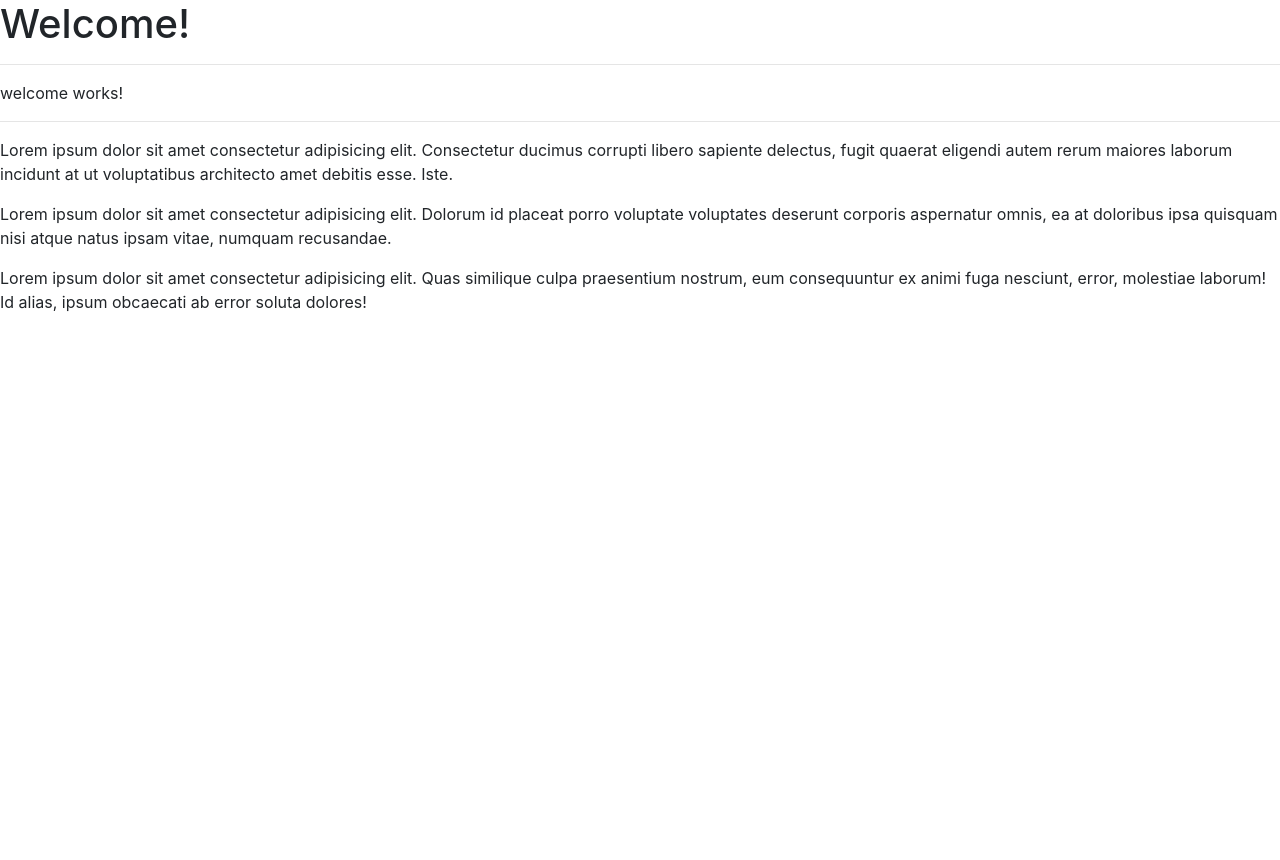
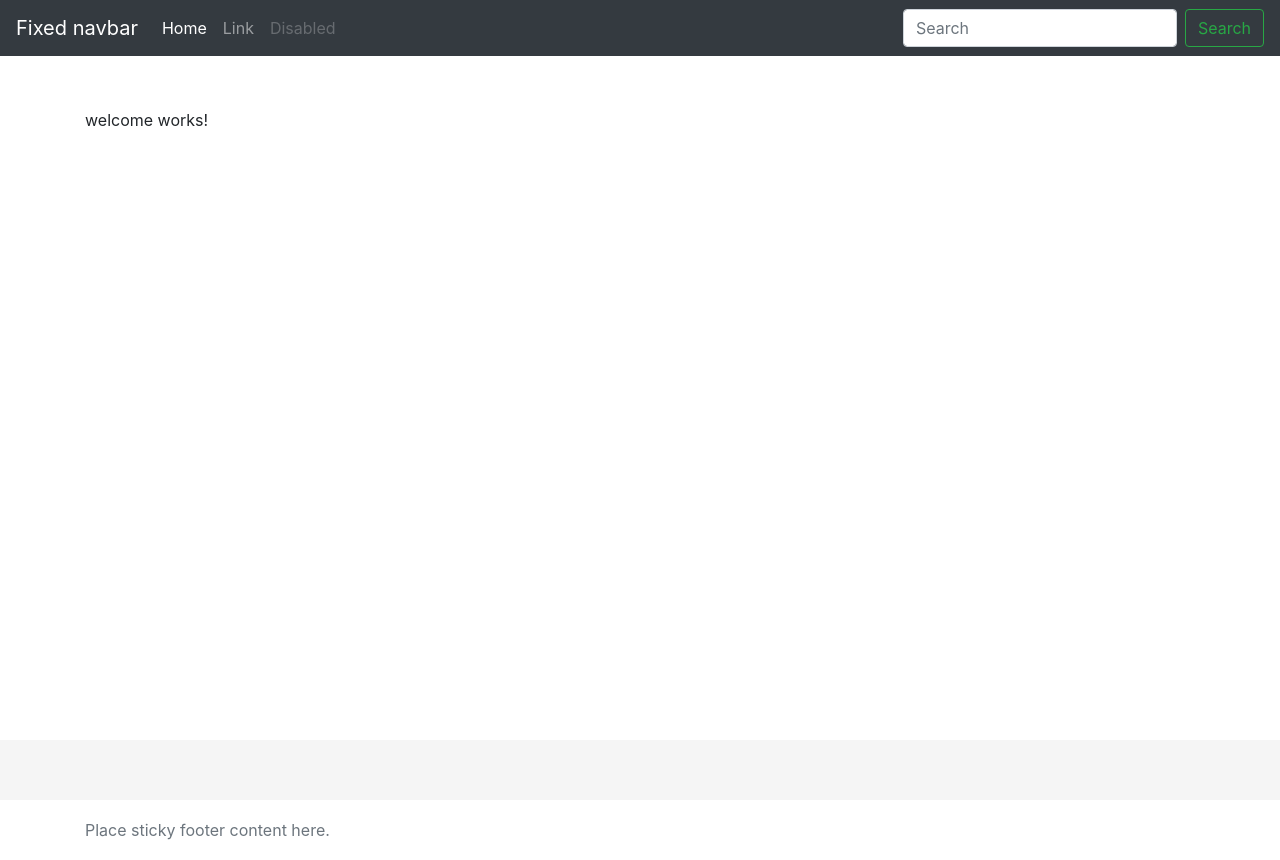
Before and after one commit to siposm/oktatas-frontend-dev, an Angular app in the folder modul-11/userManager/: page /welcome in a window 1280 px wide. Before the commit the page ends 800 px from the top, so only its background shows below. Built offline with nearby package versions, Linux system fonts and the light colour scheme.

Commit message:
added sticky footer + navbar https://getbootstrap.com/docs/4.1/examples/

```diff
--- a/modul-11/userManager/src/app/app.component.html
+++ b/modul-11/userManager/src/app/app.component.html
@@ -1,13 +1,39 @@
-<h1>Welcome!</h1>
-<hr>
+<header>
+  <!-- Fixed navbar -->
+  <nav class="navbar navbar-expand-md navbar-dark fixed-top bg-dark">
+    <a class="navbar-brand" href="#">Fixed navbar</a>
+    <button class="navbar-toggler" type="button" data-toggle="collapse" data-target="#navbarCollapse" aria-controls="navbarCollapse" aria-expanded="false" aria-label="Toggle navigation">
+      <span class="navbar-toggler-icon"></span>
+    </button>
+    <div class="collapse navbar-collapse" id="navbarCollapse">
+      <ul class="navbar-nav mr-auto">
+        <li class="nav-item active">
+          <a class="nav-link" href="#">Home <span class="sr-only">(current)</span></a>
+        </li>
+        <li class="nav-item">
+          <a class="nav-link" href="#">Link</a>
+        </li>
+        <li class="nav-item">
+          <a class="nav-link disabled" href="#">Disabled</a>
+        </li>
+      </ul>
+      <form class="form-inline mt-2 mt-md-0">
+        <input class="form-control mr-sm-2" type="text" placeholder="Search" aria-label="Search">
+        <button class="btn btn-outline-success my-2 my-sm-0" type="submit">Search</button>
+      </form>
+    </div>
+  </nav>
+</header>
 
-<div class="content">
-  <router-outlet></router-outlet>
-</div>
+<!-- Begin page content -->
+<main role="main" class="container">
+  <div class="mt-5">
+    <router-outlet></router-outlet>
+  </div>
+</main>
 
-<hr>
-<footer>
-  <p>Lorem ipsum dolor sit amet consectetur adipisicing elit. Consectetur ducimus corrupti libero sapiente delectus, fugit quaerat eligendi autem rerum maiores laborum incidunt at ut voluptatibus architecto amet debitis esse. Iste.</p>
-  <p>Lorem ipsum dolor sit amet consectetur adipisicing elit. Dolorum id placeat porro voluptate voluptates deserunt corporis aspernatur omnis, ea at doloribus ipsa quisquam nisi atque natus ipsam vitae, numquam recusandae.</p>
-  <p>Lorem ipsum dolor sit amet consectetur adipisicing elit. Quas similique culpa praesentium nostrum, eum consequuntur ex animi fuga nesciunt, error, molestiae laborum! Id alias, ipsum obcaecati ab error soluta dolores!</p>
+<footer class="footer">
+  <div class="container">
+    <span class="text-muted">Place sticky footer content here.</span>
+  </div>
 </footer>
--- a/modul-11/userManager/src/app/app.component.scss
+++ b/modul-11/userManager/src/app/app.component.scss
@@ -0,0 +1,39 @@
+/* Sticky footer styles
+-------------------------------------------------- */
+html {
+    position: relative;
+    min-height: 100%;
+}
+body {
+    /* Margin bottom by footer height */
+    margin-bottom: 60px;
+}
+.footer {
+    position: absolute;
+    bottom: 0;
+    width: 100%;
+    /* Set the fixed height of the footer here */
+    height: 60px;
+    line-height: 60px; /* Vertically center the text there */
+    background-color: #f5f5f5;
+}
+
+
+/* Custom page CSS
+-------------------------------------------------- */
+/* Not required for template or sticky footer method. */
+
+.container {
+    padding: 60px 15px 0;
+}
+
+.footer {
+    & > .container {
+        padding-right: 15px;
+        padding-left: 15px;
+    }
+}
+
+code {
+    font-size: 80%;
+}
```
